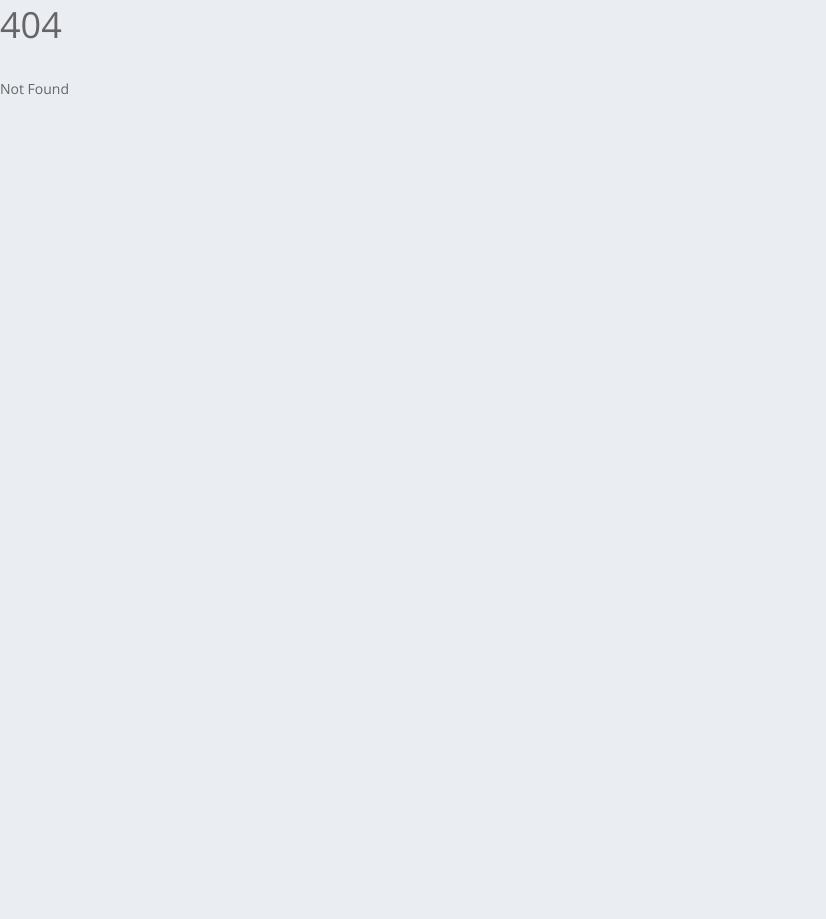
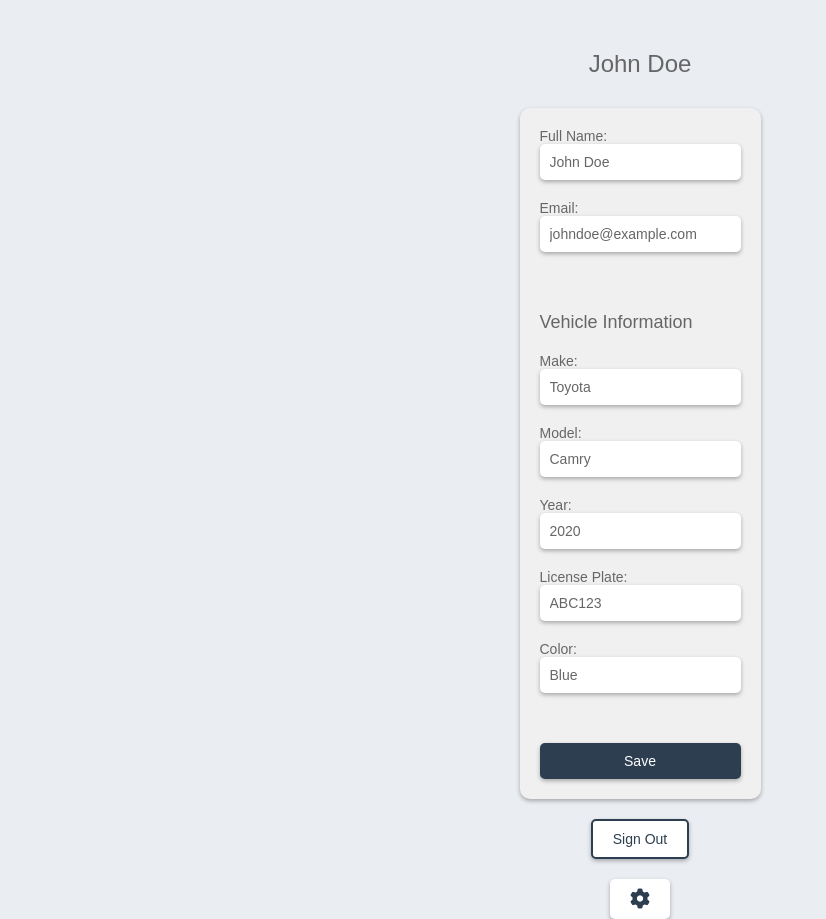
Before and after one commit to TeamScrummers/CampusRide, a SvelteKit app: page /profile in a window 1280 px wide. Before the commit this address had no page. Shown: the whole page, without its empty margins (0-826 px from the left). Before the commit the page ends 800 px from the top, so only its background shows below. Built offline with nearby package versions, Linux system fonts and the light colour scheme.

Commit message:
Added profile/settings page with css

```diff
--- a/src/routes/+page.svelte
+++ b/src/routes/+page.svelte
@@ -13,6 +13,10 @@
   <script src='https://api.mapbox.com/mapbox-gl-js/plugins/mapbox-gl-geocoder/v4.7.0/mapbox-gl-geocoder.min.js'></script>
 </svelte:head>
 
+<!--Import for settings cog icon-->
+<link rel="stylesheet" href="https://cdnjs.cloudflare.com/ajax/libs/font-awesome/5.15.3/css/all.min.css"
+integrity="sha512-0PlGcQ46tJzjfIkOQf7oXXHAKj3k7V0BlJGZRU7VDC1HsMx7sRJ0oJ4XOK+yUsSYDrIaAAm61kGdLPK1ZtMnZQ=="
+crossorigin="anonymous" referrerpolicy="no-referrer"/>
 
 <section class="content">
   <div class="container">
@@ -27,6 +31,7 @@
     <a href="/notifications">Notifications | </a>
     <a href="/matchmakingtest">MatchMakingTest | </a>
     <a href="/navbar">Navbar | </a>
+    <a href="/profile">Profile | </a>
   </div>
 </section>
 
--- /dev/null
+++ b/src/routes/profile/+page.svelte
@@ -0,0 +1,168 @@
+<script>
+    import { goto } from '$app/navigation'
+    let fullName = 'John Doe';
+    let email = 'johndoe@example.com';
+    let vehicleMake = 'Toyota';
+    let vehicleModel = 'Camry';
+    let vehicleYear = '2020';
+    let licensePlate = 'ABC123';
+    let vehicleColor = 'Blue';
+
+    function handleSubmit(event) {
+      event.preventDefault();
+      // code to submit the form data
+    }
+
+    function handleSignOut() {
+      // code to sign out the user
+    }
+
+    function handleSettings() {
+      goto('./settings');
+    }
+
+</script>
+
+<main>
+    <h1>{fullName || 'Your Information'}</h1>
+    <form on:submit={handleSubmit}>
+      <div style="display:flex; flex-direction:column">
+        <label>
+          Full Name:
+          <input type="text" bind:value={fullName} />
+        </label>
+        <label>
+          Email:
+          <input type="email" bind:value={email} />
+        </label>
+        <h2>Vehicle Information</h2>
+        <label>
+          Make:
+          <input type="text" bind:value={vehicleMake} />
+        </label>
+        <label>
+          Model:
+          <input type="text" bind:value={vehicleModel} />
+        </label>
+        <label>
+            Year:
+            <input type="text" bind:value={vehicleYear} />
+          </label>
+        <label>
+          License Plate:
+          <input type="text" bind:value={licensePlate} />
+        </label>
+        <label>
+          Color:
+          <input type="text" bind:value={vehicleColor} />
+        </label>
+        <button type="submit">Save</button>
+      </div>
+    </form>
+    <button on:click={handleSignOut}>Sign Out</button>
+    <button class="settings-button" on:click={handleSettings}>
+        <i class="fa fa-cog"></i>
+    </button>
+  </main>
+
+<style>
+    main {
+      display: flex;
+      flex-direction: column;
+      align-items: center;
+      margin-top: 50px;
+      font-family: Arial, sans-serif;
+    }
+
+    h1 {
+      font-size: 24px;
+      margin-bottom: 30px;
+    }
+
+    form {
+      display: flex;
+      flex-direction: column;
+      align-items: center;
+      padding: 20px;
+      background-color: #f0f0f0;
+      border-radius: 10px;
+      box-shadow: 0 2px 4px rgba(0, 0, 0, 0.3);
+    }
+
+    label {
+      display: flex;
+      flex-direction: column;
+      margin-bottom: 20px;
+    }
+
+    input[type="text"],
+    input[type="email"] {
+      padding: 10px;
+      border-radius: 5px;
+      border: none;
+      background-color: #fff;
+      box-shadow: 0 2px 4px rgba(0, 0, 0, 0.3);
+    }
+
+    input[type="text"]:focus,
+    input[type="email"]:focus {
+      outline: none;
+      box-shadow: 0 0 0 2px #2c3e50;
+    }
+
+    h2 {
+      font-size: 18px;
+      margin-top: 40px;
+      margin-bottom: 20px;
+    }
+
+    button[type="submit"] {
+      margin-top: 30px;
+      padding: 10px 20px;
+      background-color: #2c3e50;
+      color: #fff;
+      border: none;
+      border-radius: 5px;
+      box-shadow: 0 2px 4px rgba(0, 0, 0, 0.3);
+      cursor: pointer;
+    }
+
+    button[type="submit"]:hover {
+      background-color: #34495e;
+    }
+
+    button {
+      margin-top: 20px;
+      padding: 10px 20px;
+      background-color: #fff;
+      color: #2c3e50;
+      border: 2px solid #2c3e50;
+      border-radius: 5px;
+      box-shadow: 0 2px 4px rgba(0, 0, 0, 0.3);
+      cursor: pointer;
+    }
+
+    button:hover {
+      background-color: #2c3e50;
+      color: #fff;
+    }
+    .settings-button {
+        background-color: white;
+        color: #2c3e50;
+        border: none;
+        border-radius: 5px;
+        padding: 10px 20px;
+        box-shadow: 0 2px 4px rgba(0, 0, 0, 0.3);
+        cursor: pointer;
+    }
+
+    .settings-button:hover {
+        background-color: #34495e;
+    }
+
+    /* Style the icon */
+    .settings-button i {
+        font-size: 20px;
+    }
+
+</style>
--- /dev/null
+++ b/src/routes/settings/+page.svelte
@@ -0,0 +1,134 @@
+<script>
+    import { goto } from '$app/navigation'
+    function handleBack() {
+      goto('./profile');
+    }
+</script>
+
+<div class="container">
+    <h1>Settings</h1>
+    <form>
+    <h2>Change Password</h2>
+    <div class="form-group">
+        <label for="current-password">Current Password</label>
+        <input type="password" id="current-password">
+    </div>
+    <div class="form-group">
+        <label for="new-password">New Password</label>
+        <input type="password" id="new-password">
+    </div>
+    <div class="form-group">
+        <label for="confirm-password">Confirm Password</label>
+        <input type="password" id="confirm-password">
+    </div>
+    <button type="submit">Save Changes</button>
+    </form>
+
+    <form>
+    <h2>Change Name</h2>
+    <div class="form-group">
+        <label for="first-name">First Name</label>
+        <input type="text" id="first-name">
+    </div>
+    <div class="form-group">
+        <label for="last-name">Last Name</label>
+        <input type="text" id="last-name">
+    </div>
+    <button type="submit">Save Changes</button>
+    </form>
+
+    <form>
+    <h2>Update Payment Info</h2>
+    <div class="form-group">
+        <label for="card-number">Card Number</label>
+        <input type="text" id="card-number">
+    </div>
+    <div class="form-group">
+        <label for="expiration-date">Expiration Date</label>
+        <input type="text" id="expiration-date">
+    </div>
+    <div class="form-group">
+        <label for="security-code">Security Code</label>
+        <input type="text" id="security-code">
+    </div>
+    <button type="submit">Save Changes</button>
+    </form>
+    <button on:click={handleBack}>Back</button>
+</div>
+
+
+<style>
+    .container {
+        max-width: 600px;
+        margin: 0 auto;
+        padding: 20px;
+    }
+
+    h1 {
+        text-align: center;
+        margin-bottom: 20px;
+    }
+
+    h2 {
+        margin-top: 40px;
+        margin-bottom: 20px;
+    }
+
+    form {
+        margin-bottom: 40px;
+    }
+
+    .form-group {
+        margin-bottom: 20px;
+    }
+
+    label {
+        display: block;
+        margin-bottom: 5px;
+    }
+
+    input[type="text"],
+    input[type="password"] {
+        width: 100%;
+        padding: 10px;
+        font-size: 16px;
+        border: 1px solid #ccc;
+        border-radius: 5px;
+        box-sizing: border-box;
+    }
+
+    button[type="submit"] {
+        display: block;
+        width: 100%;
+        padding: 10px;
+        font-size: 16px;
+        font-weight: bold;
+        color: #fff;
+        background-color: #2c3e50;
+        border: none;
+        border-radius: 5px;
+        box-shadow: 0 2px 4px rgba(0, 0, 0, 0.3);
+        cursor: pointer;
+        transition: background-color 0.3s ease;
+    }
+
+    button[type="submit"]:hover {
+        background-color: #34495e;
+    }
+
+    button {
+      margin-top: 20px;
+      padding: 10px 20px;
+      background-color: #fff;
+      color: #2c3e50;
+      border: 2px solid #2c3e50;
+      border-radius: 5px;
+      box-shadow: 0 2px 4px rgba(0, 0, 0, 0.3);
+      cursor: pointer;
+    }
+
+    button:hover {
+      background-color: #2c3e50;
+      color: #fff;
+    }
+</style>
```
